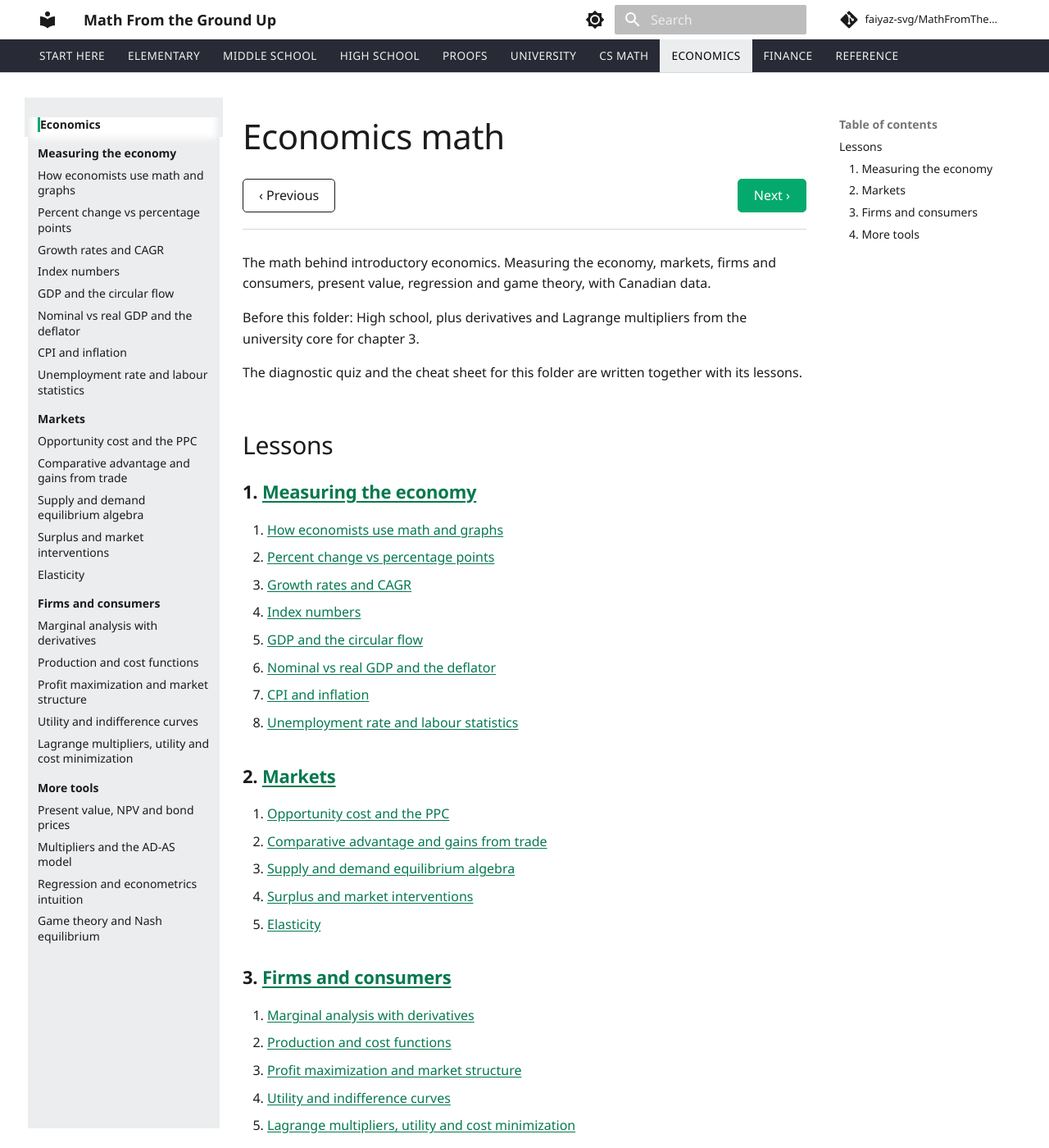
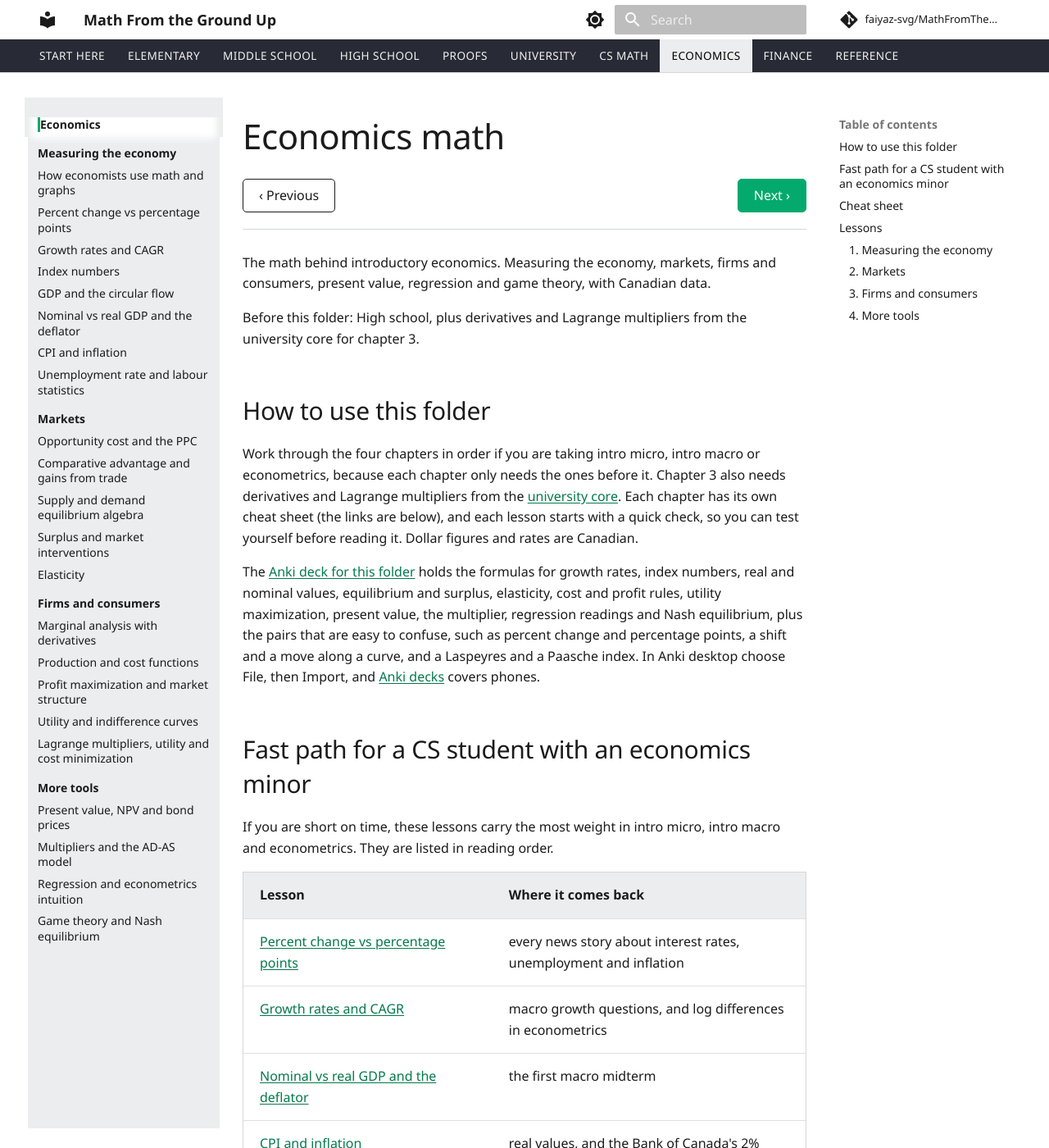
Before and after one commit to faiyaz-svg/MathFromTheGroundUp, an MkDocs documentation site: the page built from docs/07-economics-math/index.md, in a window 1280 px wide and 1400 px high. Shown: the whole window at 82% size. Built offline with MkDocs 1.6.1 and Material for MkDocs 9.7.7, drawn with Linux system fonts in a browser that asks for light colours; comment, search, counter and statistics services are not loaded; some of the changed text lies outside the part shown.

Commit message:
add economics math overview and anki deck

```diff
--- a/docs/07-economics-math/index.md
+++ b/docs/07-economics-math/index.md
@@ -4,7 +4,61 @@ The math behind introductory economics. Measuring the economy, markets, firms an
 
 Before this folder: High school, plus derivatives and Lagrange multipliers from the university core for chapter 3.
 
-The diagnostic quiz and the cheat sheet for this folder are written together with its lessons.
+
+## How to use this folder
+
+Work through the four chapters in order if you are taking intro micro, intro macro or econometrics, because each chapter only needs the ones before it. Chapter 3 also needs derivatives and Lagrange multipliers from the [university core](../05-university-core/index.md). Each chapter has its own cheat sheet (the links are below), and each lesson starts with a quick check, so you can test yourself before reading it. Dollar figures and rates are Canadian.
+
+The [Anki deck for this folder](../downloads/anki/07-economics-math.apkg) holds the formulas for growth rates, index numbers, real and nominal values, equilibrium and surplus, elasticity, cost and profit rules, utility maximization, present value, the multiplier, regression readings and Nash equilibrium, plus the pairs that are easy to confuse, such as percent change and percentage points, a shift and a move along a curve, and a Laspeyres and a Paasche index. In Anki desktop choose File, then Import, and [Anki decks](../00-start-here/index.md#anki-decks) covers phones.
+
+## Fast path for a CS student with an economics minor
+
+If you are short on time, these lessons carry the most weight in intro micro, intro macro and econometrics. They are listed in reading order.
+
+| Lesson | Where it comes back |
+|---|---|
+| [Percent change vs percentage points](01-measuring-the-economy/02-percent-change-vs-percentage-points.md) | every news story about interest rates, unemployment and inflation |
+| [Growth rates and CAGR](01-measuring-the-economy/03-growth-rates-and-cagr.md) | macro growth questions, and log differences in econometrics |
+| [Nominal vs real GDP and the deflator](01-measuring-the-economy/06-nominal-vs-real-gdp-and-the-deflator.md) | the first macro midterm |
+| [CPI and inflation](01-measuring-the-economy/07-cpi-and-inflation.md) | real values, and the Bank of Canada's 2% target |
+| [Supply and demand equilibrium algebra](02-markets/03-supply-and-demand-equilibrium-algebra.md) | the standard micro problem, in every course |
+| [Surplus and market interventions](02-markets/04-surplus-and-market-interventions.md) | taxes, price controls and deadweight loss |
+| [Elasticity](02-markets/05-elasticity.md) | revenue questions, and the log-log slope in regression |
+| [Marginal analysis with derivatives](03-firms-and-consumers/01-marginal-analysis-with-derivatives.md) | $MR = MC$ in every later micro topic |
+| [Profit maximization and market structure](03-firms-and-consumers/03-profit-maximization-and-market-structure.md) | competition, monopoly and Cournot |
+| [Utility and indifference curves](03-firms-and-consumers/04-utility-and-indifference-curves.md) | consumer choice in intermediate micro |
+| [Lagrange multipliers, utility and cost minimization](03-firms-and-consumers/05-lagrange-multipliers-utility-and-cost-minimization.md) | demand functions and cost minimization |
+| [Present value, NPV and bond prices](04-more-tools/01-present-value-npv-and-bond-prices.md) | finance, and [time value of money](../08-financial-math/03-time-value-of-money/index.md) |
+| [Multipliers and the AD-AS model](04-more-tools/02-multipliers-and-the-ad-as-model.md) | the Keynesian cross in intro macro |
+| [Regression and econometrics intuition](04-more-tools/03-regression-and-econometrics-intuition.md) | reading a regression table, and omitted variable bias |
+| [Game theory and Nash equilibrium](04-more-tools/04-game-theory-and-nash-equilibrium.md) | strategy questions in micro and in algorithmic game theory |
+
+The lessons not in the table can wait. Come back to comparative advantage before a trade unit, to index numbers and the labour statistics when a macro course reaches them, and to production and cost functions before the cost curves of a firm.
+
+## Cheat sheet
+
+Each chapter has a cheat sheet with the rules, tables and common mistakes of its lessons. This is the map.
+
+- [Measuring the economy](01-measuring-the-economy/index.md#cheat-sheet) covers percent change against points, growth rates and CAGR, index numbers, the three ways to measure GDP, the deflator, CPI and the labour statistics.
+- [Markets](02-markets/index.md#cheat-sheet) covers opportunity cost, comparative advantage, equilibrium algebra, surplus, taxes and price controls, and elasticity.
+- [Firms and consumers](03-firms-and-consumers/index.md#cheat-sheet) covers marginal analysis, production and cost, profit maximization by market type, utility, and Lagrange multipliers.
+- [More tools](04-more-tools/index.md#cheat-sheet) covers present value and bonds, the multiplier and AD-AS, regression readings and omitted variable bias, and Nash equilibrium.
+
+The results used most often are below in short form.
+
+| Topic | The result to keep |
+|---|---|
+| growth and CAGR | $g = \frac{x_t}{x_{t-1}} - 1$, and $\left(\frac{x_n}{x_0}\right)^{1/n} - 1$ |
+| real growth | $1 + g_N = (1 + g_R)(1 + \pi)$ |
+| inflation | $\frac{\text{CPI}_t}{\text{CPI}_{t-12}} - 1$ |
+| equilibrium | $P^* = \frac{d_0 - s_0}{d_1 + s_1}$ for $Q_d = d_0 - d_1P$, $Q_s = s_0 + s_1P$ |
+| elasticity | $E = \frac{dQ}{dP}\cdot\frac{P}{Q}$, and $\text{MR} = P\left(1 + \frac{1}{E}\right)$ |
+| profit rule | $MR = MC$ with $MC$ rising; a price taker has $p = MC$ |
+| consumer optimum | $MRS = \frac{p_x}{p_y}$ on the budget line |
+| present value | $\frac{C}{(1 + r)^t}$, and $\frac{C}{r}$ for a perpetuity |
+| multiplier | $\frac{1}{1 - b}$ for spending, $-\frac{b}{1 - b}$ for a lump-sum tax |
+| regression | log-log slope is an elasticity; omitted variable bias is $\beta_2\delta_1$ |
+| Nash equilibrium | each strategy is a best response to the others |
 
 <!-- lessons:start -->
 ## Lessons
```
Also changed, not shown: 2 other files.
